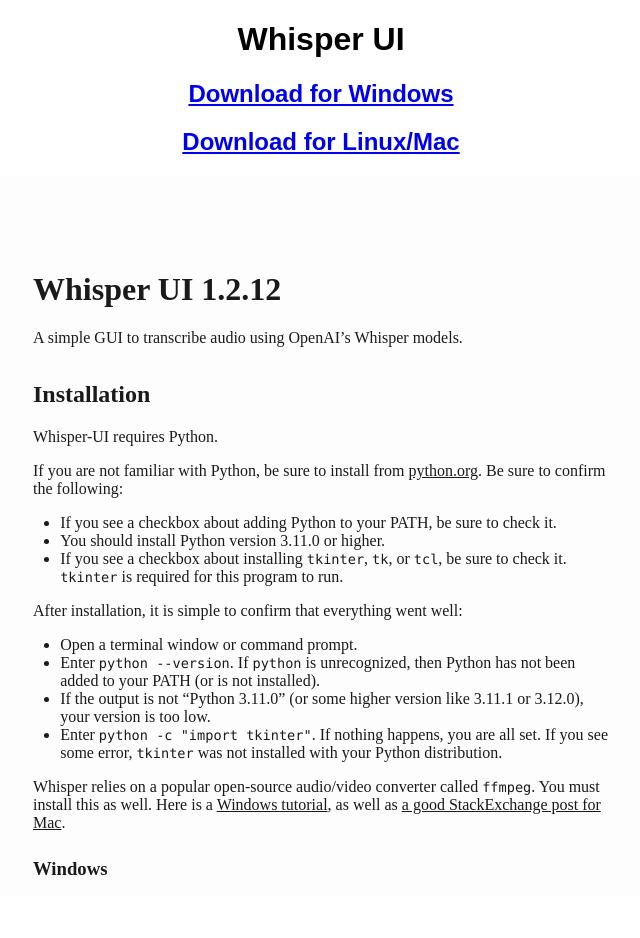
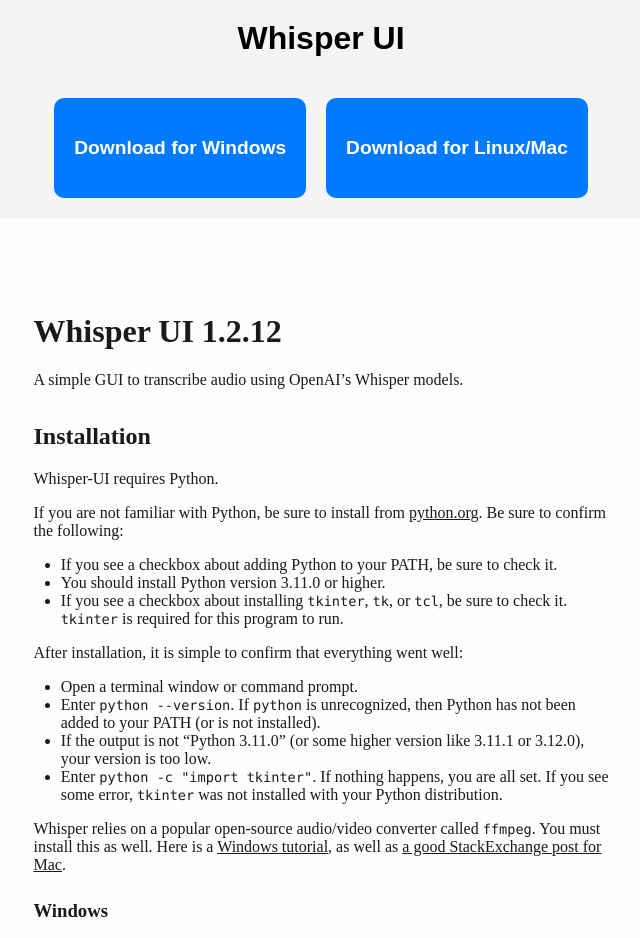
Before and after one commit to ddegenaro/whisper-ui, a plain HTML site: page index.html in a window 1280 px wide. Shown: the whole page, without its empty margins (319-959 px from the left). Before the commit the page ends 896 px from the top, so only its background shows below. Drawn offline with Linux system fonts and the light colour scheme.

Commit message:
github action to display readme

```diff
--- a/index.html
+++ b/index.html
@@ -9,6 +9,15 @@
             font-family: Arial, sans-serif;
             margin: 0;
             padding: 0;
+            display: flex;
+            flex-direction: column;
+            align-items: center;
+            background-color: #f4f4f4;
+            text-align: center;
+        }
+        .readme {
+            width: 90%;
+            margin-top: 20px;
         }
         iframe {
             border: none;
@@ -17,6 +26,10 @@
             display: block; /* Ensure no extra spacing */
             align-self: center; /* Center the iframe */
             margin: 0 auto; /* Center the iframe */
+        }
+        h1 {
+            margin-top: 20px;
+            text-align: center;
         }
         h2 {
             text-align: center;
@@ -35,17 +48,45 @@
         p {
             text-align: center;
         }
+        .container {
+            display: flex;
+            justify-content: center;
+            gap: 20px;
+            margin-top: 20px;
+            flex-wrap: wrap;
+        }
+        .download-link {
+            display: flex;
+            justify-content: center;
+            align-items: center;
+            text-decoration: none;
+            font-size: 1.2em;
+            font-weight: bold;
+            color: white;
+            background-color: #007bff;
+            padding: 10px 20px;
+            border-radius: 10px;
+            height: 10vh;
+            min-width: 200px;
+            text-align: center;
+            transition: background 0.3s ease-in-out;
+        }
+        .download-link:hover {
+            background-color: #0056b3;
+        }
     </style>
 </head>
 <body>
-    <h1 style="text-align: center;">Whisper UI</h1>
+    <h1>Whisper UI</h1>
 
-    <h2><a href="Whisper UI.cmd" download="Whisper UI.cmd">Download for Windows</a></h2>
+    <div class="container">
+        <a href="Whisper UI.cmd" download="Whisper UI.cmd" class="download-link">Download for Windows</a>
+        <a href="Whisper UI.sh" download="Whisper UI.sh" class="download-link">Download for Linux/Mac</a>
+    </div>
 
-    <h2><a href="Whisper UI.sh" download="Whisper UI.sh">Download for Linux/Mac</a></h2>
+    <div class="readme">
+        <iframe src="README.html"></iframe>
+    </div>
 
-    <!-- Display README.html -->
-
-    <iframe src="README.html"></iframe>
 
 </body>
```
